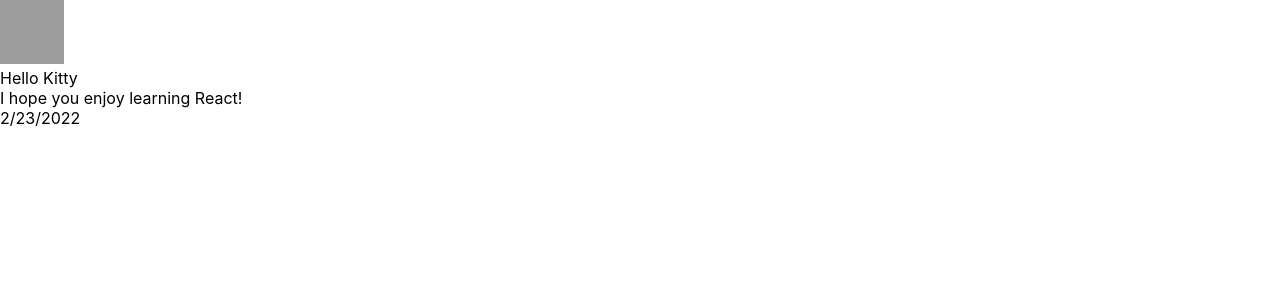
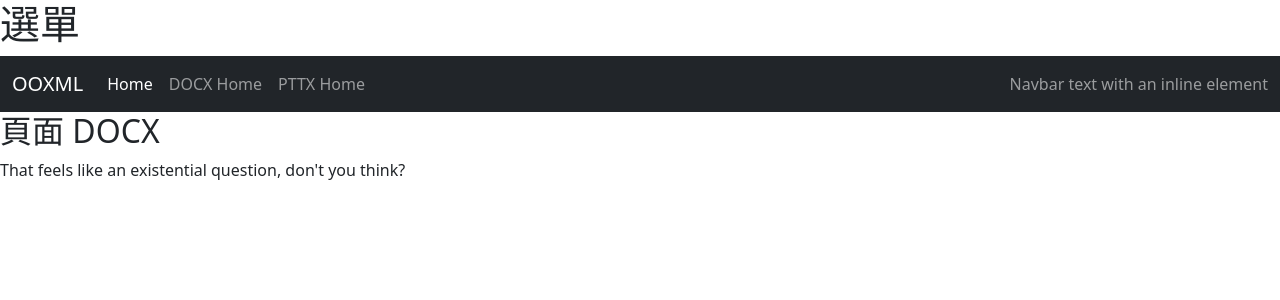
Before and after one commit to pamiswang/ooxml, a React (Create React App) app: page /docx_home in a window 1280 px wide. Shown: the top 300 px of the page. Built offline with nearby package versions, Linux system fonts and the light colour scheme; grey boxes are pictures that could not be loaded.

Commit message:
基本導覽列

```diff
--- a/package.json
+++ b/package.json
@@ -6,8 +6,10 @@
     "@testing-library/jest-dom": "^5.16.2",
     "@testing-library/react": "^12.1.3",
     "@testing-library/user-event": "^13.5.0",
+    "bootstrap": "^5.1.3",
     "react": "^17.0.2",
     "react-dom": "^17.0.2",
+    "react-router-dom": "^6.2.1",
     "react-scripts": "5.0.0",
     "web-vitals": "^2.1.4"
   },
--- a/src/App.js
+++ b/src/App.js
@@ -1,25 +1,16 @@
+import React from "react";
 import logo from './logo.svg';
 import './App.css';
+import Header from "./components/nav/Header";
 
-function App() {
-  return (
-    <div className="App">
-      <header className="App-header">
-        <img src={logo} className="App-logo" alt="logo" />
-        <p>
-          Edit <code>src/App.js</code> and save to reload.
-        </p>
-        <a
-          className="App-link"
-          href="https://reactjs.org"
-          target="_blank"
-          rel="noopener noreferrer"
-        >
-          Learn React
-        </a>
-      </header>
-    </div>
-  );
+
+class App extends React.Component
+{
+	render()
+	{		return (
+			<Header />
+		);
+	}
 }
 
 export default App;
--- /dev/null
+++ b/src/components/nav/Header.js
@@ -0,0 +1,54 @@
+import React from "react";
+import Home from "../../pages/home";
+import DocxHome from "../../pages/docx/docx_home"
+import PptxHome from "../../pages/pptx/pptx_home"
+import { Routes, Route, Link } from "react-router-dom";
+
+class Header extends React.Component
+{
+	render()
+	{
+		return (
+			<div className="Header">
+				<h1>選單</h1>
+
+				<nav class="navbar navbar-expand-lg navbar-dark bg-dark">
+					<div class="container-fluid">
+
+						<Link class="navbar-brand" to="/">OOXML</Link>
+
+						<div class="collapse navbar-collapse" id="navbarText">
+							<ul class="navbar-nav me-auto mb-2 mb-lg-0">
+								<li class="nav-item">
+
+									<Link class="nav-link active" to="/">Home</Link>
+								</li>
+								<li class="nav-item">
+
+									<Link class="nav-link" to="/docx_home">DOCX Home</Link>
+								</li>
+								<li class="nav-item">
+
+									<Link class="nav-link" to="/pptx_home">PTTX Home</Link>
+								</li>
+							</ul>
+							<span class="navbar-text">
+								Navbar text with an inline element
+							</span>
+						</div>
+					</div>
+				</nav>
+
+
+				<Routes>
+					<Route path="/" element={<Home />} />
+					<Route path="docx_home" element={<DocxHome />} />
+					<Route path="pptx_home" element={<PptxHome />} />
+				</Routes>
+			</div>
+		);
+	};
+}
+
+
+export default Header;
--- a/src/index.js
+++ b/src/index.js
@@ -3,67 +3,15 @@ import ReactDOM from 'react-dom';
 import './index.css';
 import App from './App';
 import reportWebVitals from './reportWebVitals';
-
-
-class Welcome extends React.Component
-{
-	render()
-	{
-		return <h1>Hello, {this.props.name}</h1>;
-	}
-}
-
-
-function formatDate(date) {
-	return date.toLocaleDateString();
-  }
-
-// class FormatDate extends React.Component
-// {
-// 	render()
-// 	{
-// 		return date.toLocaleDateString();
-// 	}
-
-// }
+import { BrowserRouter as Router } from "react-router-dom";
+import 'bootstrap/dist/css/bootstrap.css';
 
 
 
-function Comment(props)
-{
-	return (
-		<div className="Comment">
-			<div className="UserInfo">
-				<img className="Avatar"
-					src={props.author.avatarUrl}
-					alt={props.author.name} />
-				<div className="UserInfo-name">
-					{props.author.name}
-				</div>
-			</div>
-			<div className="Comment-text">
-				{props.text}
-			</div>
-			<div className="Comment-date">
-				{formatDate(props.date)}
-			</div>
-		</div>
-	);
-}
-
-const comment = {
-	date: new Date(),
-	text: 'I hope you enjoy learning React!',
-	author: {
-		name: 'Hello Kitty',
-		avatarUrl: 'http://placekitten.com/g/64/64'
-	}
-};
 ReactDOM.render(
-	<Comment
-		date={comment.date}
-		text={comment.text}
-		author={comment.author} />,
+	<Router>
+		<App />
+	</Router>,
 	document.getElementById('root')
 );
 
--- /dev/null
+++ b/src/pages/docx/docx_home.js
@@ -0,0 +1,24 @@
+import React from 'react';
+import { Routes, Route, Link } from "react-router-dom";
+
+class Docx_home extends React.Component
+{
+	render()
+	{
+		return (
+			<>
+
+				<main>
+					<h2>頁面  DOCX</h2>
+					<p>
+						That feels like an existential question, don't you
+						think?
+					</p>
+				</main>
+
+			</>
+		);
+	}
+}
+
+export default Docx_home;
--- /dev/null
+++ b/src/pages/home.js
@@ -0,0 +1,21 @@
+import React from 'react';
+import { Routes, Route, Link } from "react-router-dom";
+
+class Home extends React.Component
+{
+	render()
+	{
+		return (
+			<>
+
+				<main>
+					<h2>頁面  Home</h2>
+					<p>You can do this, I believe in you.</p>
+				</main>
+
+			</>
+		);
+	}
+}
+
+export default Home;
--- /dev/null
+++ b/src/pages/pptx/pptx_home.js
@@ -0,0 +1,24 @@
+import React from 'react';
+import { Routes, Route, Link } from "react-router-dom";
+
+class Pptx_home extends React.Component
+{
+	render()
+	{
+		return (
+			<>
+
+				<main>
+					<h2>頁面  PPTX</h2>
+					<p>
+						That feels like an existential question, don't you
+						think?
+					</p>
+				</main>
+
+			</>
+		);
+	}
+}
+
+export default Pptx_home;
```
Also changed, not shown: 1 other file (tests, documents, lock files or other folders).
